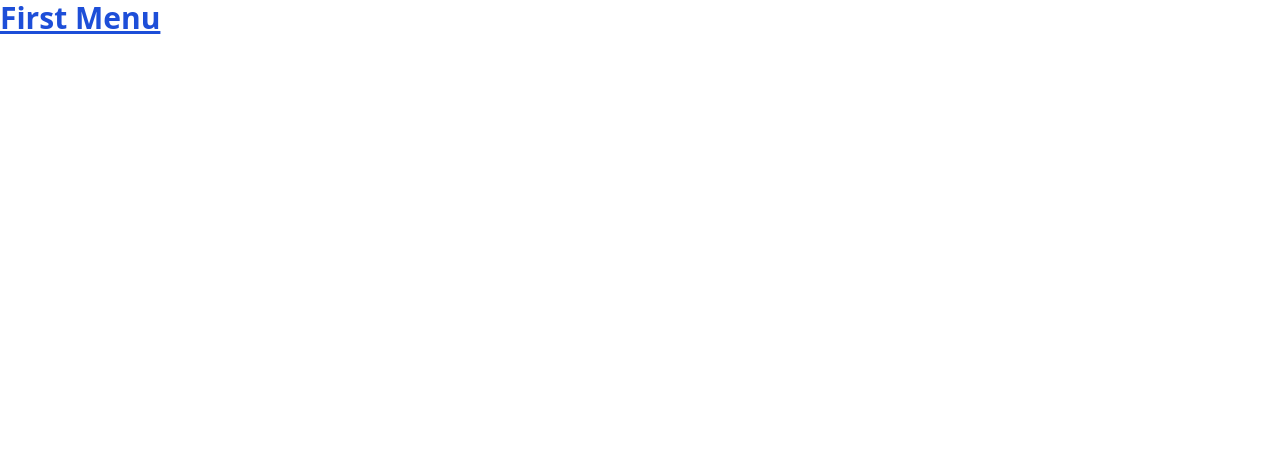
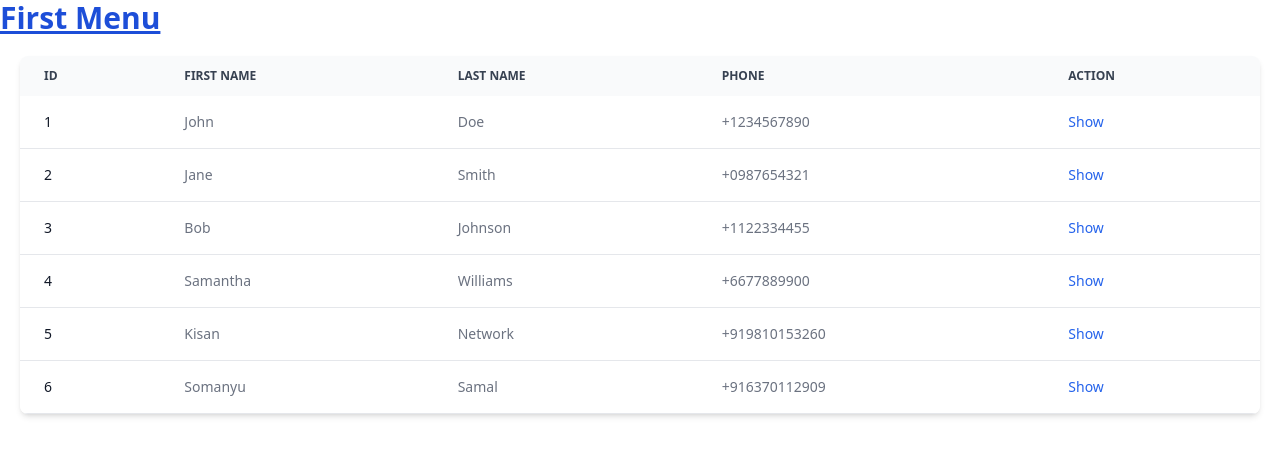
Before and after one commit to Somanyu/client-otp, a React (Create React App) app: page /firstmenu in a window 1280 px wide. Shown: the top 456 px of the page. Built offline with nearby package versions, Linux system fonts and the light colour scheme.

Commit message:
🔨 add: fetch json data to table

```diff
--- a/src/components/FirstMenu.js
+++ b/src/components/FirstMenu.js
@@ -1,9 +1,62 @@
+import contacts from '../json/contacts.json';
+
+
 function FirstMenu() {
     return (
         <>
             <h1 className="text-3xl font-bold underline text-blue-700">
                 First Menu
             </h1>
+
+            <div className='p-5'>
+                <div class="relative overflow-x-auto shadow-md sm:rounded-lg">
+                    <table class="w-full text-sm text-left text-gray-500 dark:text-gray-400">
+                        <thead class="text-xs text-gray-700 uppercase bg-gray-50 dark:bg-gray-700 dark:text-gray-400">
+                            <tr>
+                                <th scope="col" class="px-6 py-3">
+                                    ID
+                                </th>
+                                <th scope="col" class="px-6 py-3">
+                                    First Name
+                                </th>
+                                <th scope="col" class="px-6 py-3">
+                                    Last Name
+                                </th>
+                                <th scope="col" class="px-6 py-3">
+                                    Phone
+                                </th>
+                                <th scope="col" class="px-6 py-3">
+                                    Action
+                                </th>
+                            </tr>
+                        </thead>
+                        <tbody>
+                            {contacts.map(contact => (
+
+                                <tr key={contact.id} class="bg-white border-b dark:bg-gray-900 dark:border-gray-700">
+                                    <th scope="row" class="px-6 py-4 font-medium text-gray-900 whitespace-nowrap dark:text-white">
+                                        {contact.id}
+                                    </th>
+                                    <td class="px-6 py-4">
+                                        {contact.firstName}
+                                    </td>
+                                    <td class="px-6 py-4">
+                                        {contact.lastName}
+                                    </td>
+                                    <td class="px-6 py-4">
+                                        {contact.phone}
+                                    </td>
+                                    <td class="px-6 py-4">
+                                        <a href="/" class="font-medium text-blue-600 dark:text-blue-500 hover:underline">Show</a>
+                                    </td>
+                                </tr>
+                            ))}
+
+                        </tbody>
+                    </table>
+                </div>
+            </div>
+
         </>
     );
 }
--- /dev/null
+++ b/src/json/contacts.json
@@ -0,0 +1,38 @@
+[
+    {
+        "id": 1,
+        "firstName": "John",
+        "lastName": "Doe",
+        "phone": "+1234567890"
+    },
+    {
+        "id": 2,
+        "firstName": "Jane",
+        "lastName": "Smith",
+        "phone": "+0987654321"
+    },
+    {
+        "id": 3,
+        "firstName": "Bob",
+        "lastName": "Johnson",
+        "phone": "+1122334455"
+    },
+    {
+        "id": 4,
+        "firstName": "Samantha",
+        "lastName": "Williams",
+        "phone": "+6677889900"
+    },
+    {
+        "id": 5,
+        "firstName": "Kisan",
+        "lastName": "Network",
+        "phone": "+919810153260"
+    },
+    {
+        "id": 6,
+        "firstName": "Somanyu",
+        "lastName": "Samal",
+        "phone": "+916370112909"
+    }
+]
```
